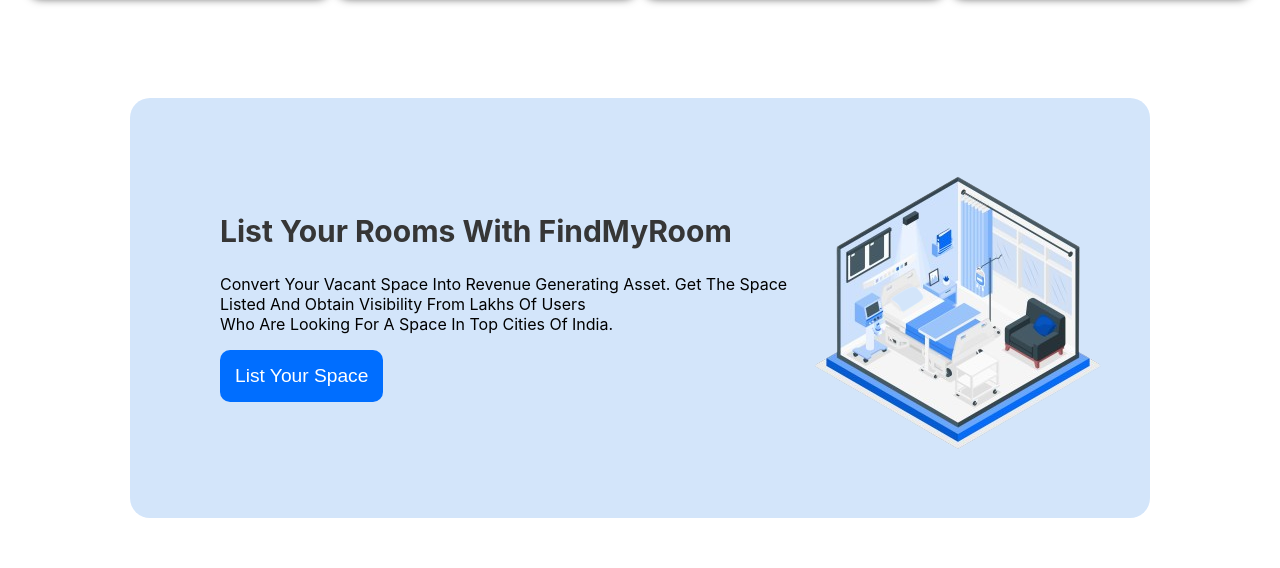
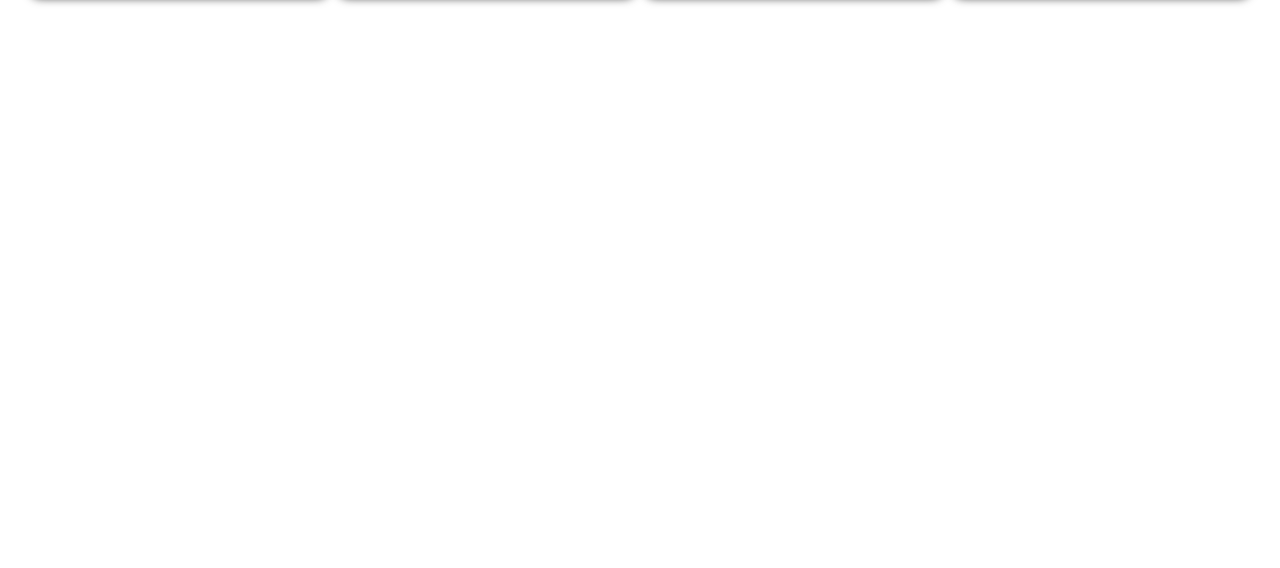
Before and after one commit to vighneshadelkar/10Ant, a React (Create React App) app in the folder 10ant/: page / in a window 1280 px wide. Shown: the part 882-1450 px from the top of the page. Built offline with nearby package versions, Linux system fonts and the light colour scheme.

Commit message:
added animation

```diff
--- a/10ant/package.json
+++ b/10ant/package.json
@@ -6,6 +6,7 @@
     "@testing-library/jest-dom": "^5.17.0",
     "@testing-library/react": "^13.4.0",
     "@testing-library/user-event": "^13.5.0",
+    "aos": "^2.3.4",
     "react": "^18.2.0",
     "react-dom": "^18.2.0",
     "react-router-dom": "^6.15.0",
--- a/10ant/src/pages/Home/Home.jsx
+++ b/10ant/src/pages/Home/Home.jsx
@@ -1,4 +1,4 @@
-import React from "react";
+import React, { useEffect } from "react";
 import Homeroom from "../../component/Homeroomcard/Homeroom";
 import Mumbai from "../../component/Images/mumbai.jpg";
 import Banglore from "../../component/Images/banglore.jpg";
@@ -13,8 +13,16 @@
 import People from "../../component/Images/people.jpg";
 import Roommate from "../../component/Images/roommate.jpg";
 import "./Home.css";
+import Aos from "aos";
+import "aos/dist/aos.css"
 
 export default function Home() {
+
+  useEffect(() => {
+    Aos.init();
+  }, [])
+
+
   return (
     <div className="homeContainer">
       <div className="homeWrapper">
@@ -42,7 +50,7 @@
           </section>
 
           {/* find my room */}
-          <section>
+          <section data-aos="zoom-in">
             <div className="listRooms">
               <div className="roomsWrapper">
                 <div className="content">
@@ -66,7 +74,7 @@
 
           <hr></hr>
 
-          <section>
+          <section data-aos="zoom-in">
             <div className="gridContainer">
               <div className="gridItem1">
                 <h2>
```
Also changed, not shown: 1 other file (tests, documents, lock files or other folders).
